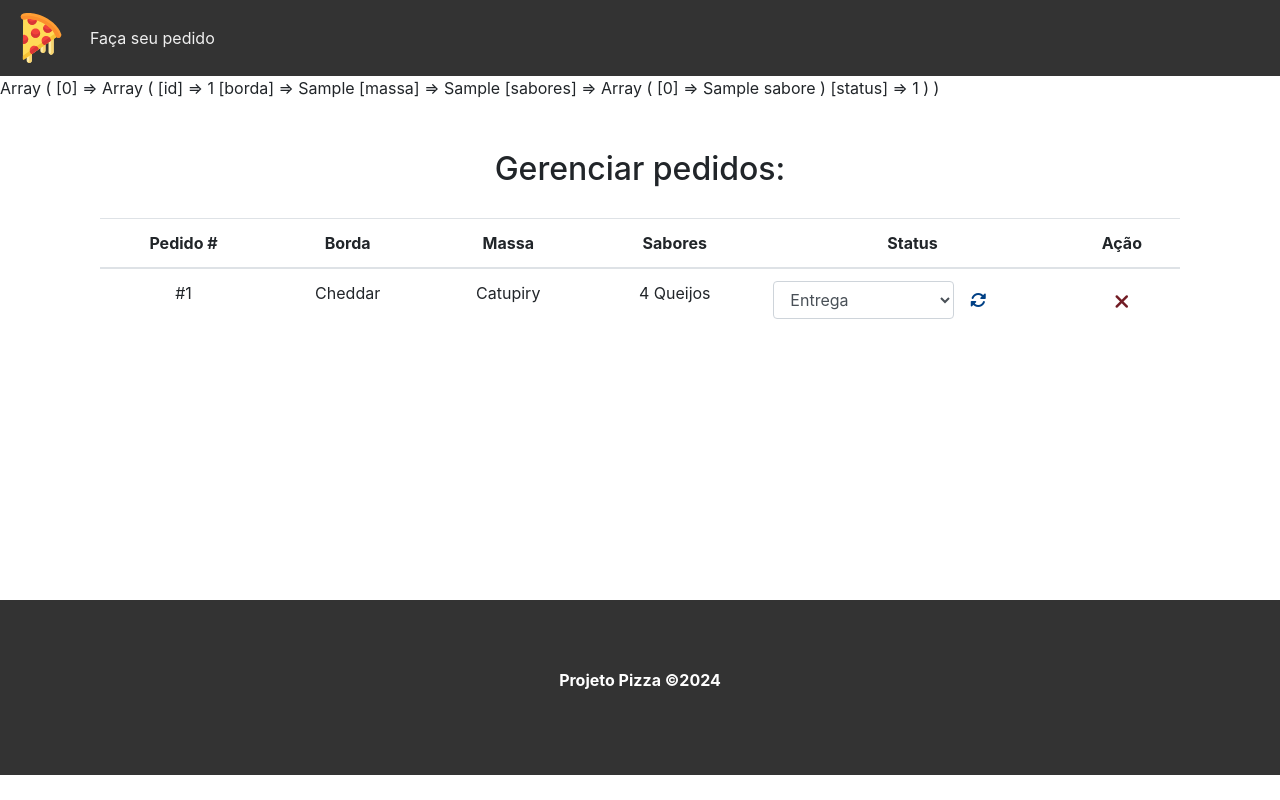
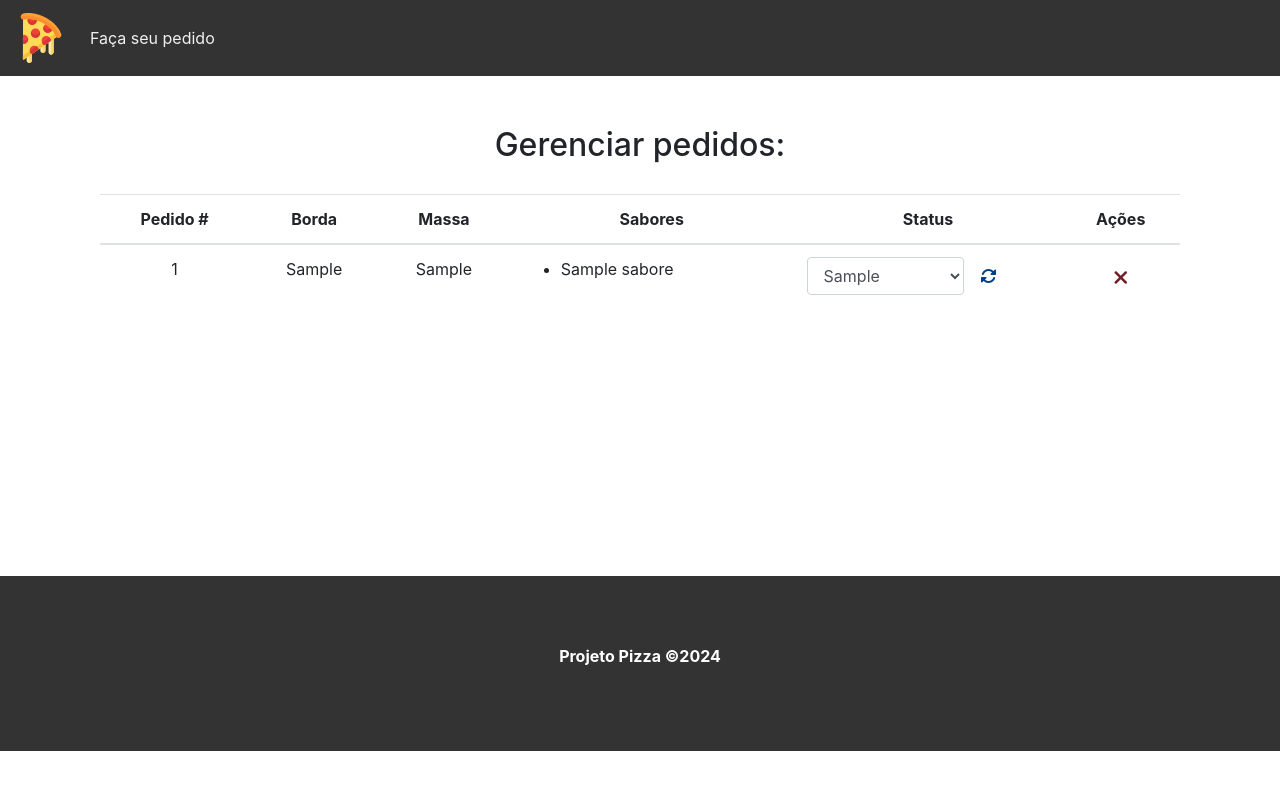
Before and after one commit to FrancimarVasconcelos/Projeto-Pizza-php, a PHP site: page /dashboard.php in a window 1280 px wide. Run offline with PHP 8.4, Linux system fonts and the light colour scheme; tables that the repository leaves empty or names only in its code hold one stand-in row (values such as "Sample post").

Commit message:
alteraçoes em ordes e dashboard

```diff
--- a/dashboard.php
+++ b/dashboard.php
@@ -5,7 +5,7 @@
 ?>
 <div id= "main-container">
     <div class="container">
-            <div calss="row">
+        <div class="row">
         <div class="col-md-12">
                 <h2>Gerenciar pedidos:</h2>
             </div>
@@ -18,21 +18,30 @@
                             <th scope="col">Massa</th>
                             <th scope="col">Sabores</th>
                             <th scope="col">Status</th>
-                                <th scope="col">Ação</th>
+                            <th scope="col">Ações</th>
                         </tr>
                     </thead>
                     <tbody>
+                        <?php foreach($pizzas as $pizza): ?>
                             <tr>
-                                <td>#1</td>
-                                <td>Cheddar</td>
-                                <td>Catupiry</td>
-                                <td>4 Queijos</td>
+                            <td><?= $pizza["id"] ?></td>
+                            <td><?= $pizza["borda"] ?></td>
+                            <td><?= $pizza["massa"] ?></td>
                             <td>
-                                    <form action="process/order.php" method="POST" class="form-group update-form">
+                                <ul>
+                                    <?php foreach($pizza["sabores"] as $sabor): ?>
+                                        <li><?= $sabor ; ?></li>
+                                    <?php endforeach; ?>
+                                </ul>
+                                </td>
+                                <td>
+                                <form action="process/ordes.php" method="POST" class="form-group update-form">
                                     <input type="hidden" name="type" value="update">
-                                        <input type="hidden" name="id" value="1">
+                                    <input type="hidden" name="id" value="<?= $pizza["id"] ?>">
                                     <select name="status" class="form-control status-input">
-                                            <option value="">Entrega</option>
+                                        <?php foreach($status as $s): ?>
+                                        <option value="<?= $s["id"] ?>" <?php echo ($s["id"] == $pizza ["status"]) ? "selected" : ""; ?> ><?= $s["tipo"] ?></option>
+                                        <?php endforeach; ?>
                                     </select>
                                     <button type="submit" class="update-btn">
                                     <i class="fas fa-sync-alt"></i>
@@ -40,15 +49,16 @@
                                 </form>
                             </td>
                             <td>
-                                    <form action="process/orders.php" method="POST">
+                                <form action="process/ordes.php" method="POST" >
                                     <input type="hidden" name="type" value="delete">
-                                        <input type="hidden" name="id" value="1">
+                                    <input type="hidden" name="id" value="<?= $pizza["id"] ?>">
                                     <button type="submit" class="delete-btn">
                                         <i class="fas fa-times"></i>
                                     </button>
                                 </form>
                             </td>
                         </tr>
+                        <?php endforeach; ?>
                     </tbody>
                 </table>
             </div>
--- a/process/ordes.php
+++ b/process/ordes.php
@@ -52,7 +52,7 @@
             $pizza["massa"] = $massa["tipo"];
 
             //--------------------------------------
-            $saboresQuery = $conn->prepare("SELECT * FROM pizza_sabor WHERE id = :pizza_id = pizza_id");
+            $saboresQuery = $conn->prepare("SELECT * FROM pizza_sabor WHERE pizza_id = :pizza_id");
 
             $saboresQuery->bindParam(":pizza_id", $pizza["id"]);
 
@@ -85,10 +85,37 @@
             array_push($pizzas, $pizza);
         }
 
-        print_r($pizzas);
+        //resgastando os status
+        $statusQuery = $conn->query("SELECT * FROM status;");
+
+        $status = $statusQuery->fetchAll();
 
     } else if($method === "POST") {
 
+        //verificando tipos de POST
+        $type = $_POST["type"];
+
+        //deletar pedido
+        if($type === "delete"){
+
+            $pizzaId = $_POST["id"];
+
+            $deleteQuery = $conn->prepare("DELETE FROM pedidos WHERE pizza_id = :pizza_id;");
+
+            $deleteQuery->bindParam(":pizza_id", $pizzaId, PDO::PARAM_INT);
+
+            $deleteQuery->execute();
+
+            $_SESSION["msg"] = "Pedido removido com sucesso!";
+            $_SESSION["status"] = "success";
+        }
+
+        //retorna usuario para dashboard
+       header("Location: ../dashboard.php");
+
+
     }
 
+
+
 ?>
```
Lines whose indentation alone changed are shown as unchanged.
